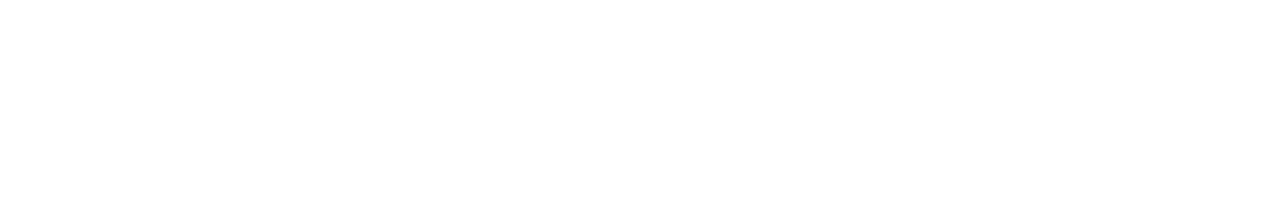
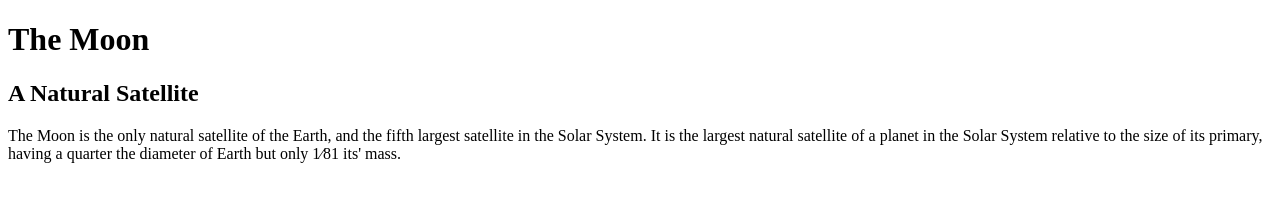
Before and after one commit to shar0489/moon, a plain HTML site: page index.html in a window 1280 px wide. Drawn offline with Linux system fonts and the light colour scheme.

Commit message:
added paragraph

```diff
--- a/index.html
+++ b/index.html
@@ -1,10 +1,20 @@
 <!DOCTYPE html>
 <html lang="en">
+
 <head>
     <meta charset="UTF-8">
-    <title>Document</title>
+    <title>moon_assignment</title>
 </head>
+
 <body>
+    <h1> The Moon </h1>
+    <h2> A Natural Satellite </h2>
+    <p1> The Moon is the only natural satellite of the Earth, and the fifth largest satellite in the Solar System. It is the largest natural satellite of a planet in the Solar System relative to the size of its primary, having a quarter the diameter of Earth but only 1⁄81 its' mass. </p1>
+
+
+
+
 
 </body>
+
 </html>
```
Also changed, not shown: img/moonpic.png (added), 2 other files.
